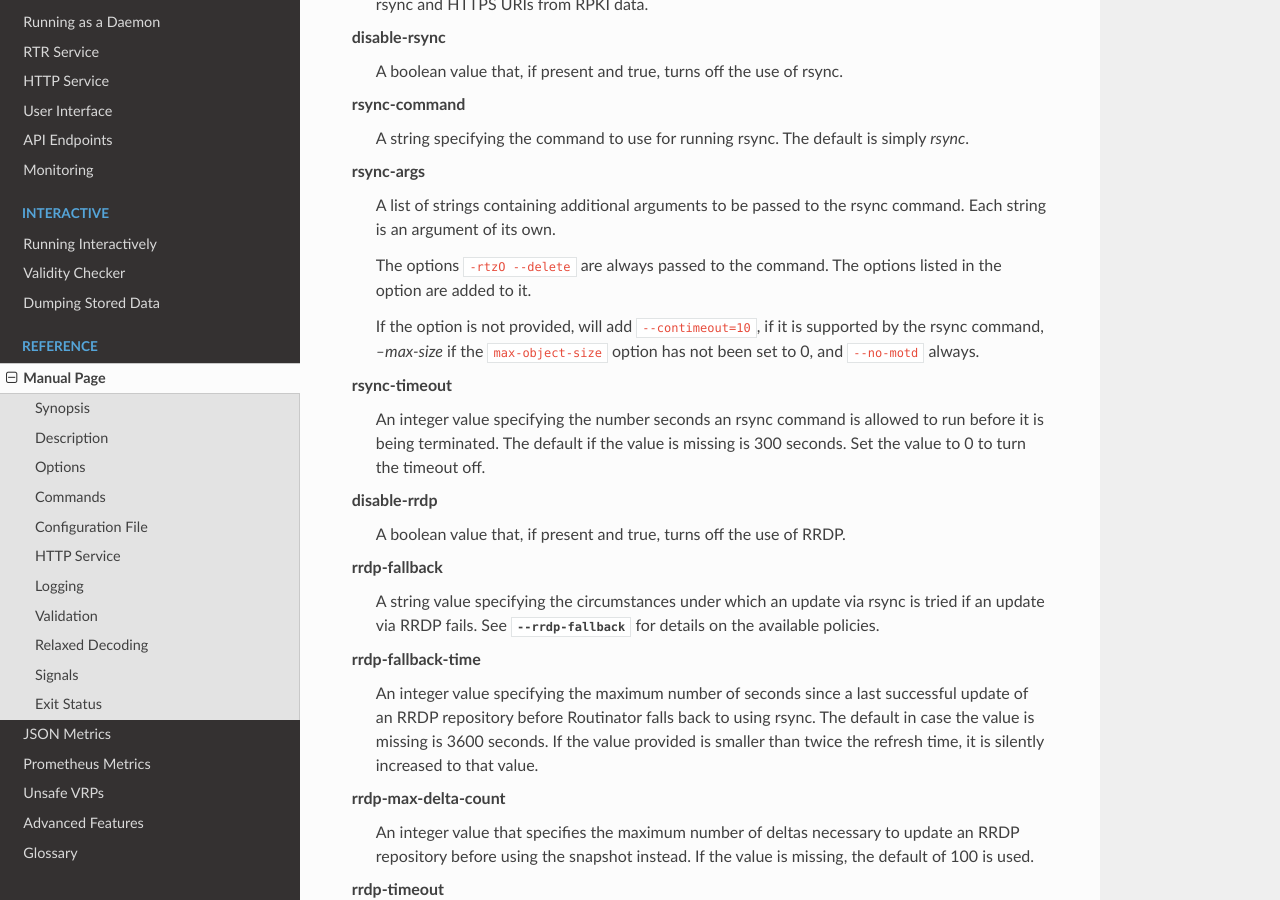
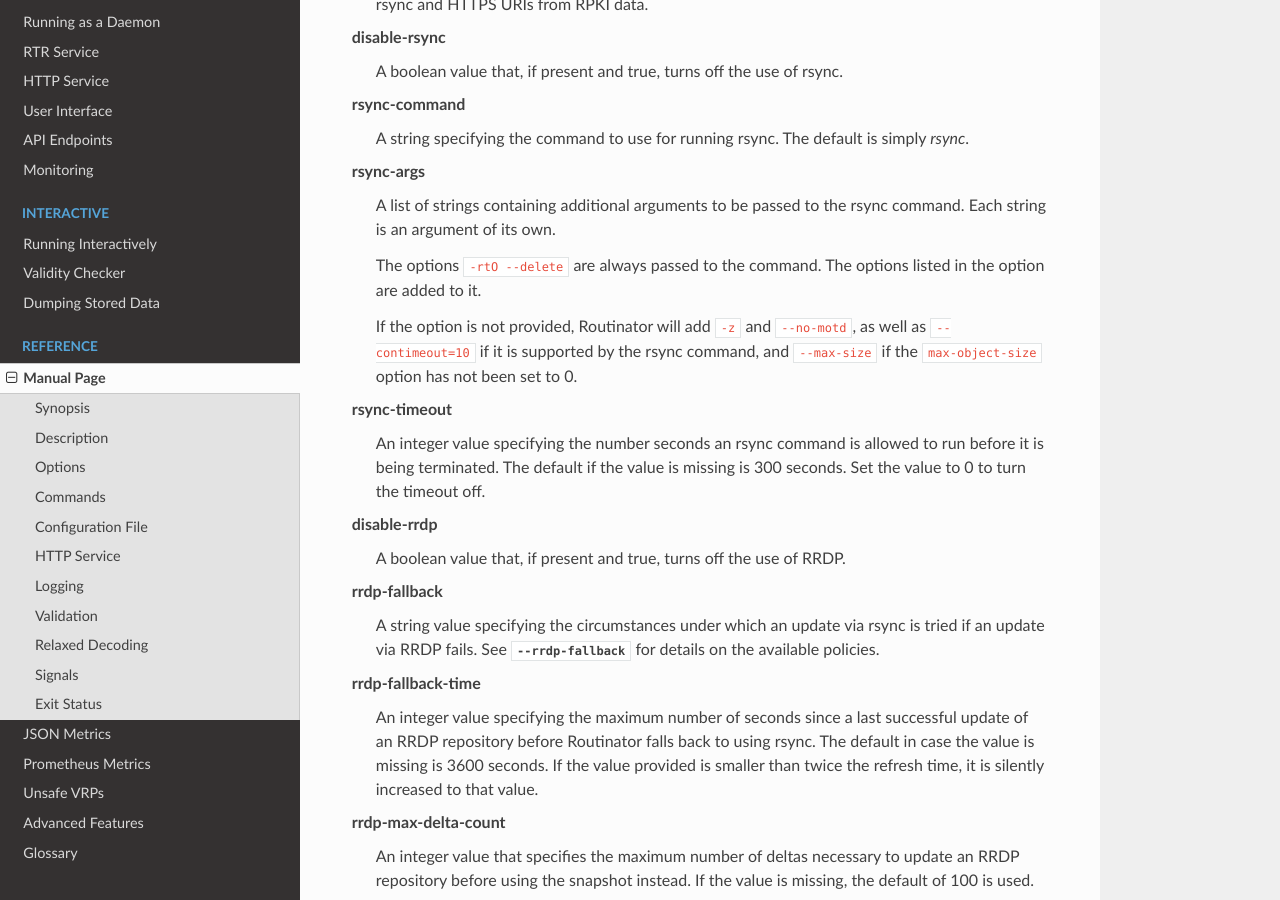
Before and after one commit to NLnetLabs/routinator, a Sphinx documentation site: the page built from doc/manual/source/manual-page.rst, in a window 1280 px wide and 900 px high, scrolled down 19573 px. Built offline with Sphinx 7.4.7 and the Read the Docs theme 2.0.0, drawn with Linux system fonts in a browser that asks for light colours.

Commit message:
Move -z to the default options.

```diff
--- a/doc/manual/source/manual-page.rst
+++ b/doc/manual/source/manual-page.rst
@@ -1086,13 +1086,13 @@ All values can be overridden via the command line options.
             A list of strings containing additional arguments to be passed
             to the rsync command. Each string is an argument of its own.
 
-            The options ``-rtzO --delete`` are always passed to the command.
+            The options ``-rtO --delete`` are always passed to the command.
             The options listed in the option are added to it.
 
-            If the option is not provided, will add ``--contimeout=10``, if
-            it is supported by the rsync command, `--max-size` if the
-            ``max-object-size`` option has not been set to 0, and
-            ``--no-motd`` always.
+            If the option is not provided, Routinator will add ``-z`` and
+            ``--no-motd``, as well as ``--contimeout=10`` if it is supported
+            by the rsync command, and ``--max-size`` if the
+            ``max-object-size`` option has not been set to 0.
 
       rsync-timeout
             An integer value specifying the number seconds an rsync command
```
Also changed, not shown: 1 other file.
